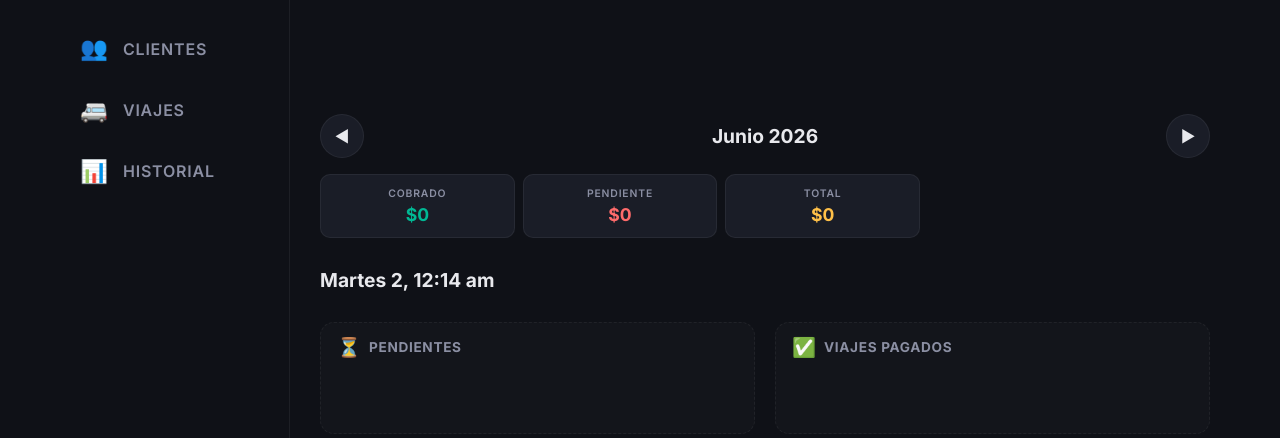
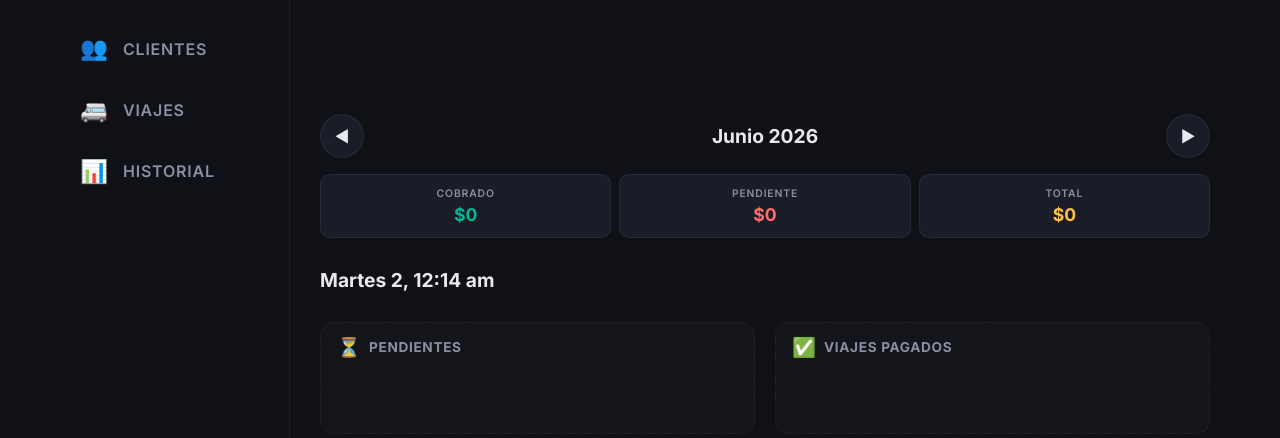
Before and after one commit to dmampel/gestor-viajes, a Flask app: page /pagos in a window 1280 px wide. Shown: the part 76-514 px from the top of the page. Run offline with Flask 3, Linux system fonts and the light colour scheme; data that the repository does not hold is empty.

Commit message:
Update style.css

```diff
--- a/static/style.css
+++ b/static/style.css
@@ -1170,10 +1170,6 @@ input[type=number] {
         font-size: 1.4rem;
     }
 
-    .resumen-cards {
-        max-width: 600px;
-    }
-
     .board-pagos {
         grid-template-columns: 1fr 1fr;
         align-items: start;
@@ -1185,10 +1181,6 @@ input[type=number] {
         gap: 15px;
     }
 
-    .form-nuevo {
-        max-width: 600px;
-    }
-
     .empty-state, .viaje-grupo-header, .fecha-hoy-mini {
         grid-column: 1 / -1;
     }
```
